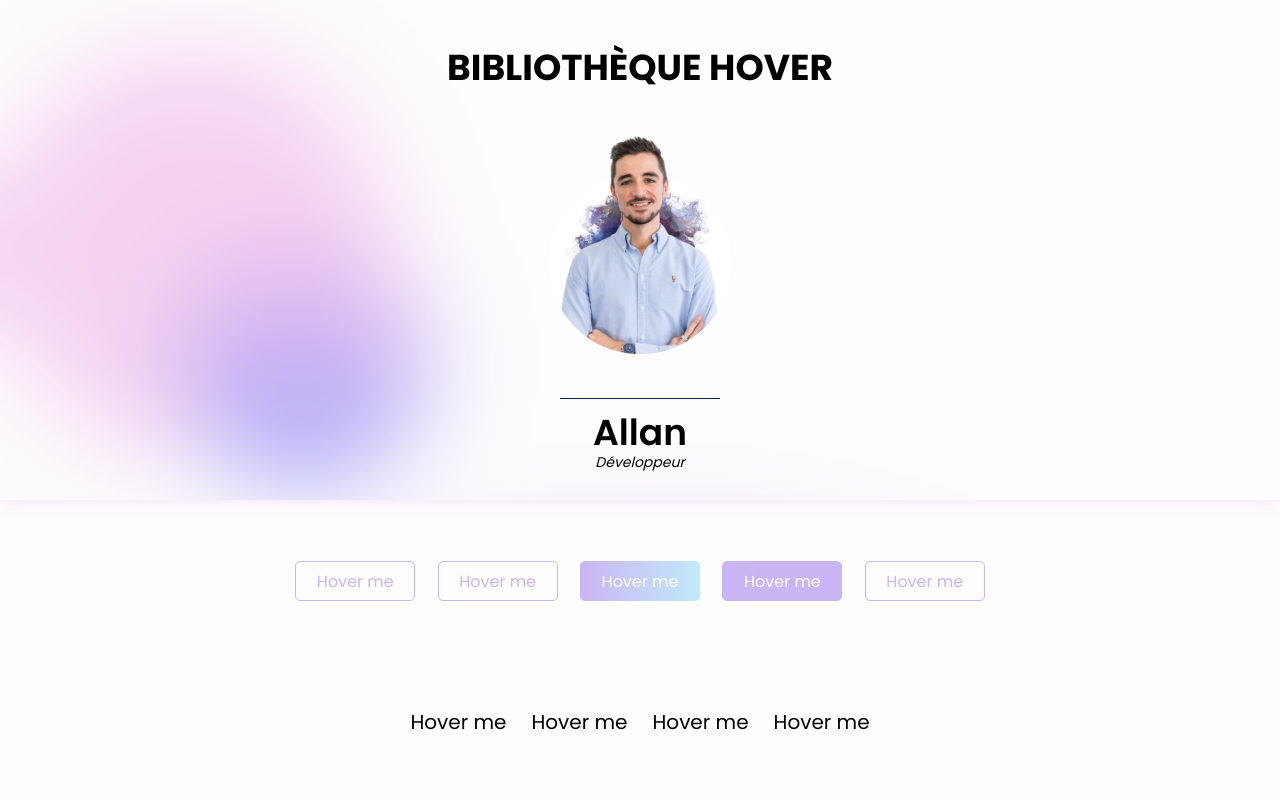
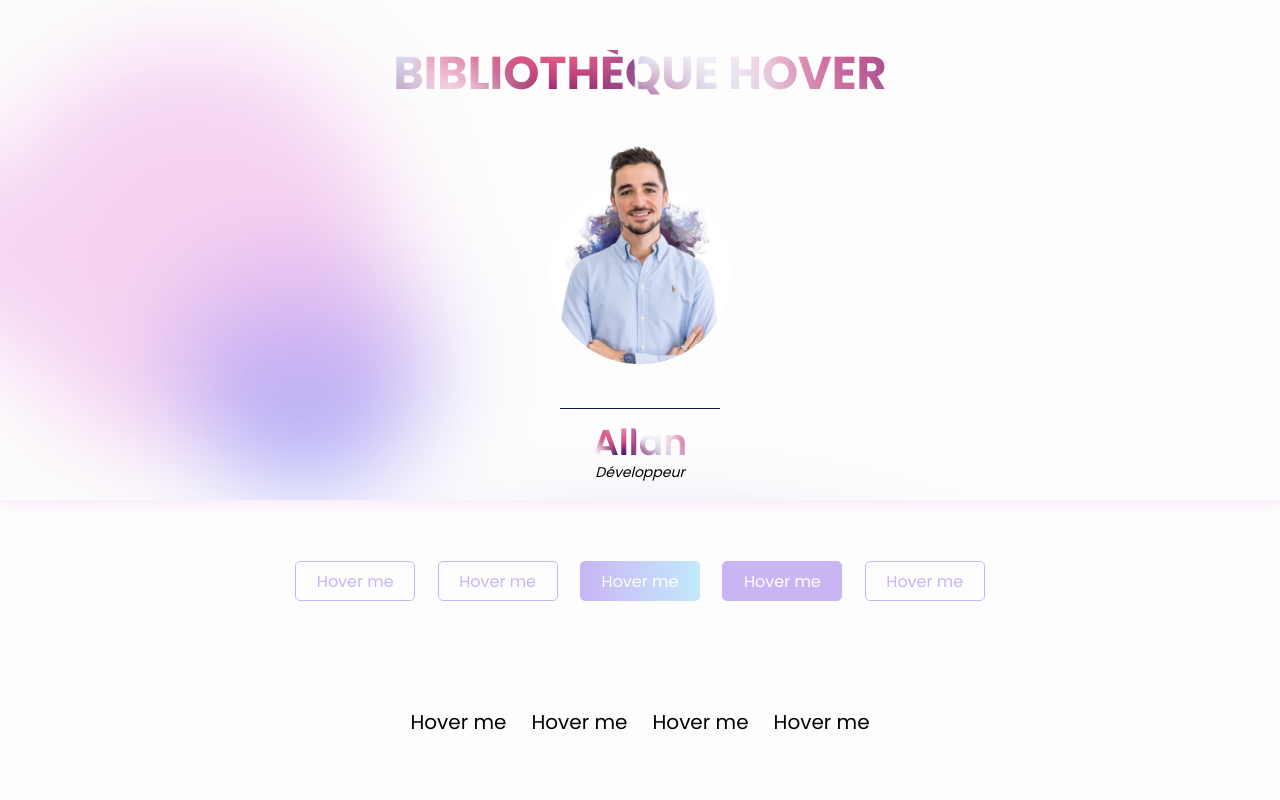
Before and after one commit to Tillate/Biblioth-que-CSS, a plain HTML site: page Button Hover/index.html in a window 1280 px wide. Shown: the top 800 px of the page. Drawn offline with Linux system fonts and the light colour scheme.

Commit message:
Ajout image background Titre

```diff
--- a/Button Hover/index.html
+++ b/Button Hover/index.html
@@ -14,7 +14,7 @@
     <header>
         <div class="hover1">
             <div class="person">
-            <h1>Bibliothèque Hover</h1>
+                <h1 class="title-bg">Bibliothèque Hover</h1>
                 <div class="container">
                     <div class="container-inner">
                     <img
@@ -23,12 +23,12 @@
                     />
                     <img
                         class="img img1"
-                        src="./assets/img/allan3-removebg-preview.png"
+                        src="./assets/img/allan.png"
                     />
                 </div>
             </div>
             <div class="divider"></div>
-                <div class="name">Allan</div>
+                <div class="name title-bg">Allan</div>
                 <div class="title">Développeur</div>
             </div>
         </div>
@@ -93,7 +93,7 @@
                     <img src="./assets/img/boy.jpg">
                   </div>
                   <div class="content">
-                    <h2>David Rt</h2>
+                    <h2>Quentin Rt</h2>
                     <p>UX Designer</p>
                     <a href="#">En savoir plus</a>
                   </div>
--- a/Button Hover/styles/Header/_header.scss
+++ b/Button Hover/styles/Header/_header.scss
@@ -13,6 +13,15 @@
 	padding: 50px 0;
 	box-shadow: 0px 0px 15px 0px #F5DEF5;
 
+	.title-bg {
+		font-size: 46px;
+		background-image: url('../assets/img/bg-text.PNG');
+		background-size: cover;
+		background-clip: text;
+		background-position: center;
+		-webkit-background-clip: text;
+		color: transparent;
+	}
 
 	.person {
 		align-items: center;
```
Also changed, not shown: Button Hover/assets/img/allan.png (renamed from Button Hover/assets/img/allan3-removebg-preview.png), Button Hover/assets/img/bg-text.png (added), Button Hover/assets/img/blue.png (added), Button Hover/assets/img/e1ec5b1cf97f8cb72e4fe83a990c8974.png (added), Button Hover/assets/img/gradient1.jpg (deleted), Button Hover/assets/img/text-bg.PNG (added), Button Hover/assets/img/text-bg.webp (added), Button Hover/assets/img/yoga.jpg (deleted), Button Hover/assets/img/yoga2.jpg (deleted), Button Hover/styles/style.css, 1 other file.
